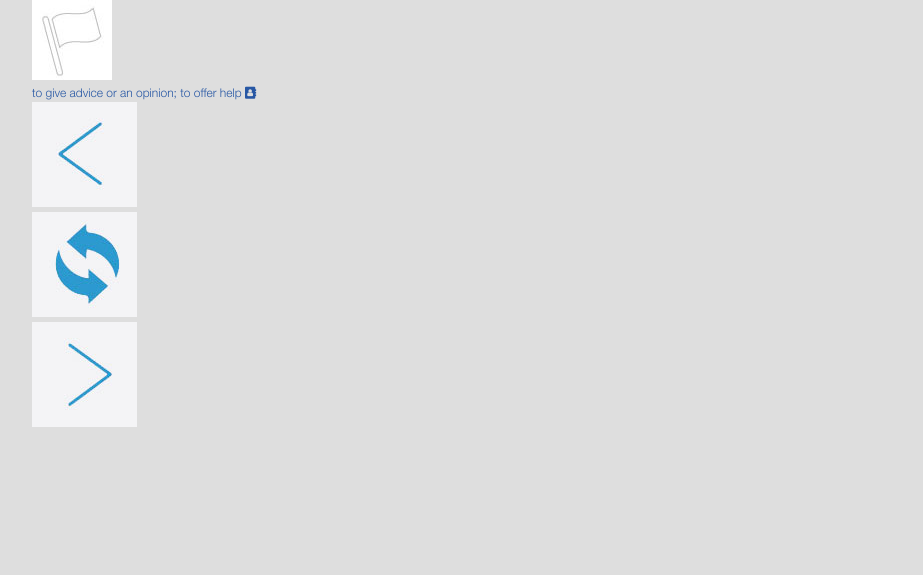
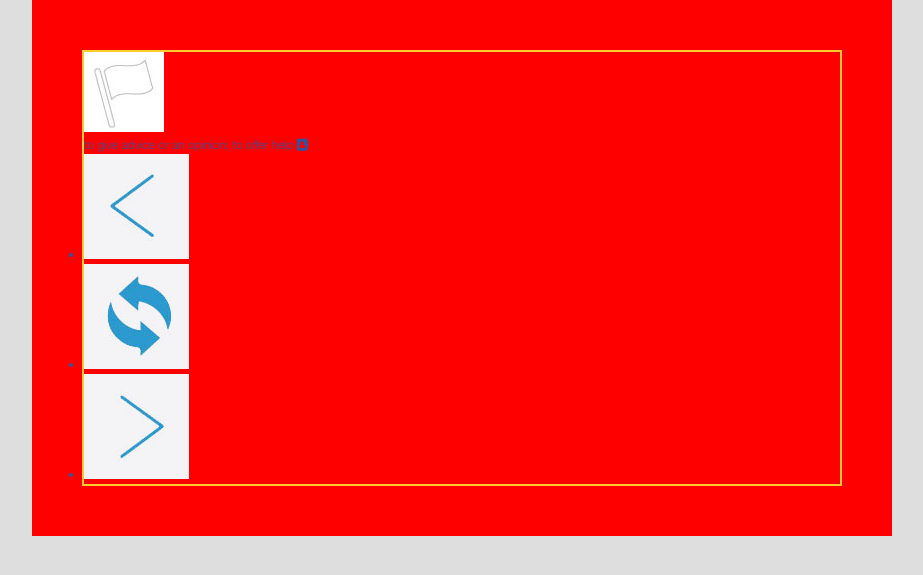
Before and after one commit to VoMenThan/Sadlier, a PHP site: page /flashCards.php in a window 1280 px wide. Shown: the top 575 px of the page, without its empty margins (178-1101 px from the left). Run offline with PHP 8.4, Linux system fonts and the light colour scheme; style sheets or scripts are compiled from the project's sources; some web fonts are replaced.

Commit message:
no message

```diff
--- a/html/assets/css/module/_study_aids.scss
+++ b/html/assets/css/module/_study_aids.scss
@@ -1,5 +1,14 @@
 /*than css*/
+.flag_cards{
+  background: red;
+  padding: 50px;
+  .content{
+    border: 2px solid #ffcb2f;
 
 
 
+  }
+}
+
+
 /*than end css*/
--- a/html/assets/css/styles.css
+++ b/html/assets/css/styles.css
@@ -1069,6 +1069,12 @@ a {
   font-weight: normal;
   font-style: normal; }
 /*than css*/
+.flag_cards {
+  background: red;
+  padding: 50px; }
+  .flag_cards .content {
+    border: 2px solid #ffcb2f; }
+
 /*than end css*/
 body {
   font-size: 12px;
--- a/html/flashCards.php
+++ b/html/flashCards.php
@@ -1,15 +1,15 @@
 <?php include('header.php'); ?>
 <div class="wrap-page flag_cards">
     <div class="content">
-        <div class="flag"><img src="assets/images/icon_flag.jpg" alt="flag"></div>
+        <div class="flag"><img src="../assets/images/icon_flag.jpg" alt="flag"></div>
         <div class="box-content">
             to give advice or an opinion; to offer help <span ><i class="fa fa-address-book" ></i></span>
         </div>
         <div class="box-control">
             <ul class ="tool-control">
-                <li><img src="assets/images/btn_pre.jpg" alt=""></li>
-                <li><img src="assets/images/btn_refesh.jpg" alt=""></li>
-                <li><img src="assets/images/btn_next.jpg" alt=""></li>
+                <li><img src="../assets/images/btn_pre.jpg" alt=""></li>
+                <li><img src="../assets/images/btn_refesh.jpg" alt=""></li>
+                <li><img src="../assets/images/btn_next.jpg" alt=""></li>
             </ul>
 
         </div>
--- a/html/header.php
+++ b/html/header.php
@@ -7,8 +7,8 @@
     <meta http-equiv="X-UA-Compatible" content="ie=edge">
     <link rel="shortcut icon" type="image/x-icon" href="assets/images/favicon.ico"/>
     <title>Sadlier</title>
-    <link rel="stylesheet"  href="assets/css/font-awesome.min.css"/>
-    <link rel="stylesheet" href="assets/css/styles.min.css">
+    <link rel="stylesheet" href="assets/css/styles.min.css" >
+    <link rel="stylesheet"  href="assets/css/font-awesome.min.css" >
     <script src="assets/js/jquery-1.11.1.min.js"></script>
     <script src="assets/js/jquery.mobile.custom.min.js"></script>
     <script src="assets/js/main.js"></script>
```
Also changed, not shown: 1 other file.
